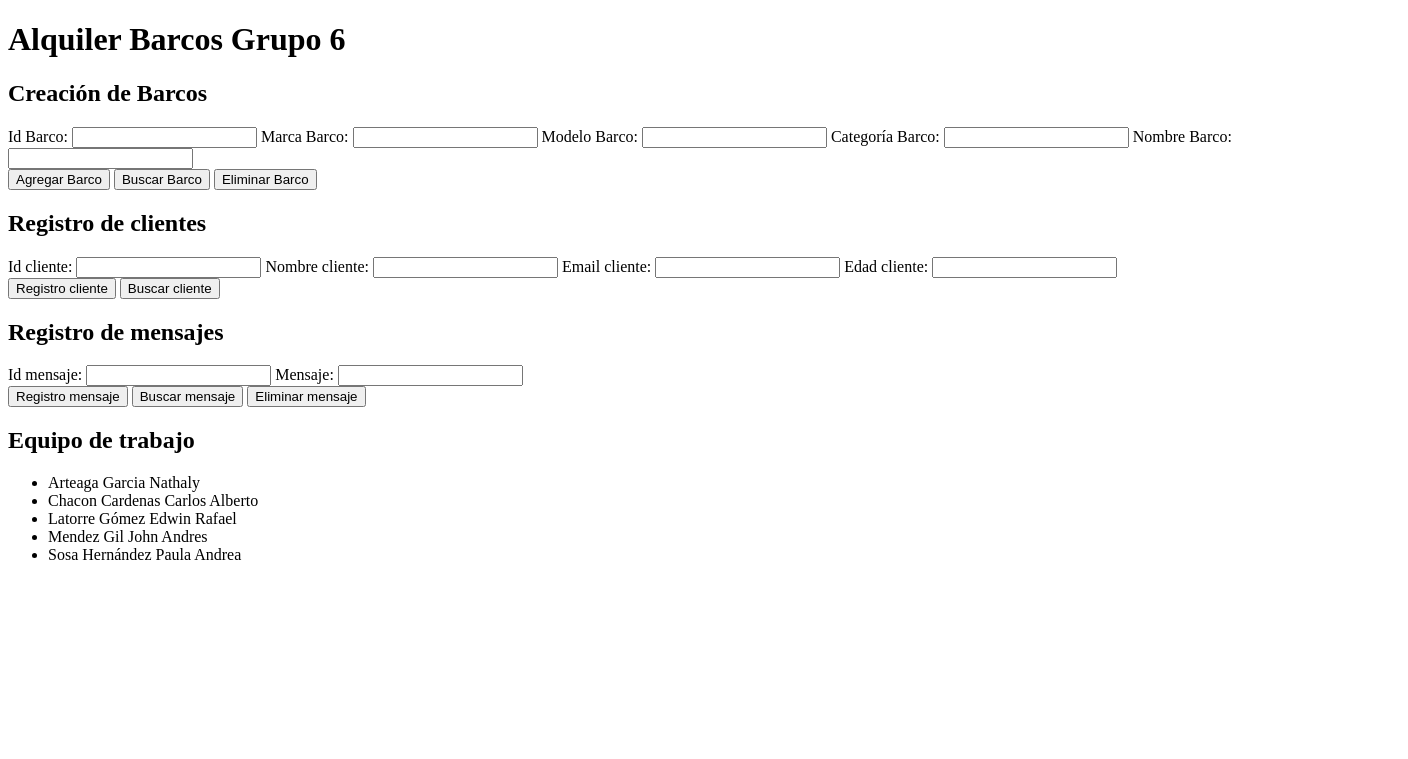
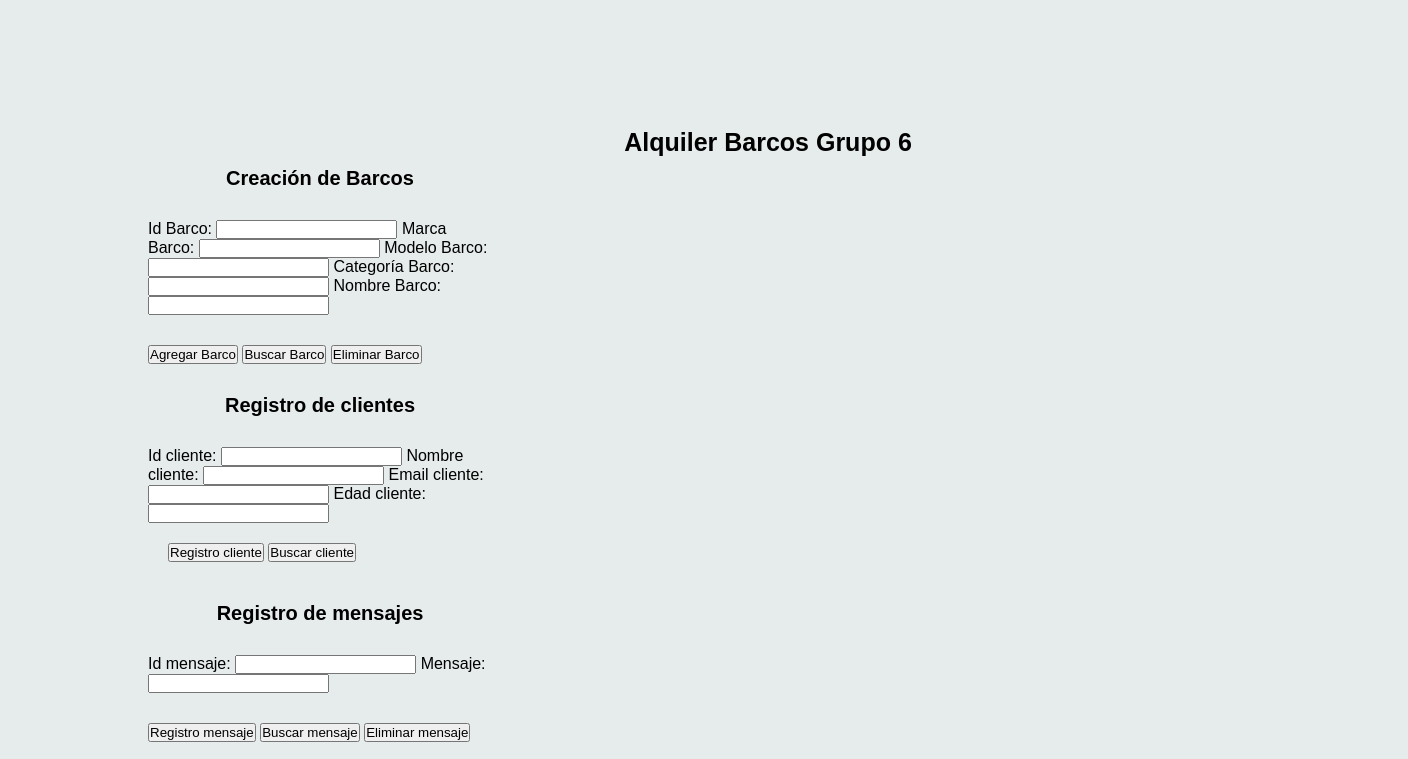
Before and after one commit to PaulaSosaMintic/alquiler_barcos, a plain HTML site: page index.html in a window 1280 px wide. Shown: the top 759 px of the page, 1408 px wide, since content can reach past the window. Drawn offline with Linux system fonts and the light colour scheme.

Commit message:
First styles

```diff
--- a/index.html
+++ b/index.html
@@ -5,17 +5,17 @@
     <meta http-equiv="X-UA-Compatible" content="IE=edge">
     <meta name="viewport" content="width=device-width, initial-scale=1.0">
     <title>alquilerbarcos</title>
-    <link rel="stylesheet" href="style.css">
+    <link rel="stylesheet" href="styles.css">
 </head>
 <body>
 
     <h1>Alquiler Barcos Grupo 6</h1>
 
     <main>
-        <section class="forms">
-            <section class="boat">
-                <h2>Creación de Barcos</h2>
-                <form class="crear_barco">
+        <section>
+            <h2>Creación de Barcos</h2>
+            <section class="main_forms">
+                <form class="main_boat">
                     <label>Id Barco:</label>
                     <input id="idbarco" name="idbarco" value="">
 
@@ -31,15 +31,16 @@
                     <label>Nombre Barco:</label>
                     <input id="namebarco" name="namebarco" value="">
                 </form>
-                <div class="boat_button">
+                <div class="main_boat_button">
                     <button>Agregar Barco</button>
                     <button>Buscar Barco</button>
                     <button>Eliminar Barco</button>
                 </div>
             </section>
-            <section class="clients">
-                <h2>Registro de clientes</h2>
-                <form action="">
+            <h2>Registro de clientes</h2>
+            <section class="main_forms">
+
+                <form action="" class="main_clients">
                     <label>Id cliente:</label>
                     <input id="idcliente" name="idcliente" value="">
 
@@ -51,22 +52,22 @@
 
                     <label>Edad cliente:</label>
                     <input id="agecliente" name="agecliente" value="">
-                    <div class="clients_button">
+                    <div class="main_clients_button">
                         <button>Registro cliente</button>
                         <button>Buscar cliente</button>
                     </div>
                 </form>
             </section>
-            <section class="message">
-                <h2>Registro de mensajes</h2>
-                <form action="">
+            <h2>Registro de mensajes</h2>
+            <section class="main_forms">
+                <form action="" class="main_message">
                     <label>Id mensaje:</label>
                     <input id="idmensaje" name="idmensaje" value="">
 
                     <label>Mensaje:</label>
                     <input id="messagetext" name="messagetext" value="">
                 </form>
-                <div class="message_button">
+                <div class="main_message_button">
                     <button>Registro mensaje</button>
                     <button>Buscar mensaje</button>
                     <button>Eliminar mensaje</button>
@@ -78,7 +79,7 @@
 
     <footer>
         <h2>Equipo de trabajo</h2>
-        <ul class="team">
+        <ul class="footer_team">
             <li>Arteaga Garcia Nathaly</li>
             <li>Chacon Cardenas Carlos Alberto</li>
             <li>Latorre Gómez Edwin Rafael</li>
--- a/styles.css
+++ b/styles.css
@@ -0,0 +1,87 @@
+* {
+    margin: 0;
+    padding: 0%;
+}
+html {
+    font-size: 62.5%;
+    font-family: Arial, Helvetica, sans-serif;
+    background-color: rgb(230, 235, 236);
+}
+body {
+    width: 100%;
+    height: auto;
+    margin: 10%;
+}
+h1 {
+    text-align: center;
+    font-size: 2.5rem;
+}
+
+/**MAIN**/
+h2 {
+    text-align: center;
+    font-size: 2rem;
+    padding: 10px;
+}
+main {
+    width: 100%;
+    height: auto;
+    display: grid;
+    grid-template-columns: 30% 70%;
+    gap: 10px;
+    place-self: center;
+}
+
+.main_boat {
+    text-align:left;
+    font-size: 1.6rem;
+    margin: 20px;
+}
+
+.main_clients {
+    text-align:left;
+    font-size: 1.6rem;
+    margin: 20px;
+}
+
+.main_message {
+    text-align:left;
+    font-size: 1.6rem;
+    margin: 20px;
+}
+
+.main_boat_button{
+    font-size: 1.6rem;
+    margin: 10px;
+    padding: 10px;
+}
+
+.main_clients_button{
+    font-size: 1.6rem;
+    margin: 10px;
+    padding: 10px;
+}
+
+.main_message_button{
+    font-size: 1.6rem;
+    margin: 10px;
+    padding: 10px;
+}
+
+/**FOOTER**/
+
+footer{
+    display: grid;
+    width: 100%;
+    height: auto;
+    font-size: 1.4rem;
+
+}
+.footer_team {
+    list-style: none;
+}
+.footer_team li {
+    text-decoration: none;
+    text-align: center;
+    padding-top: 10px;
+}
```
